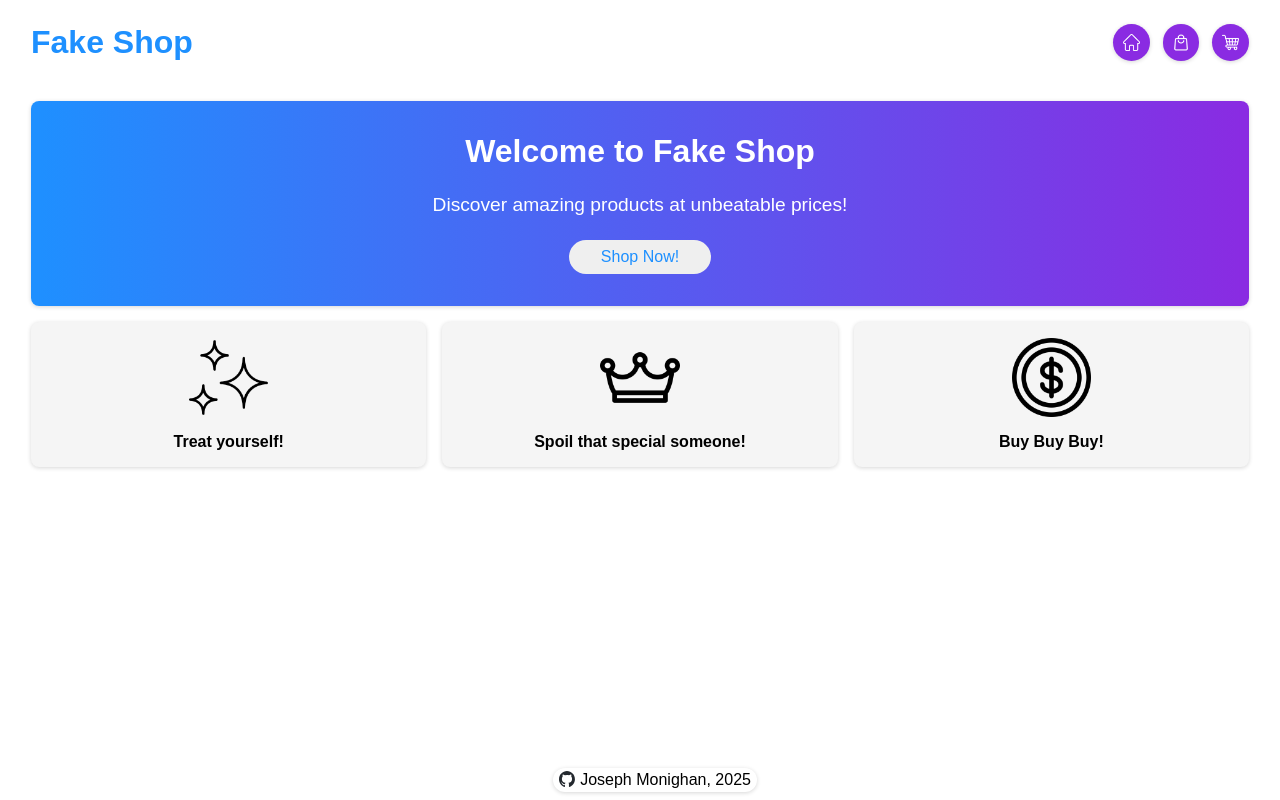
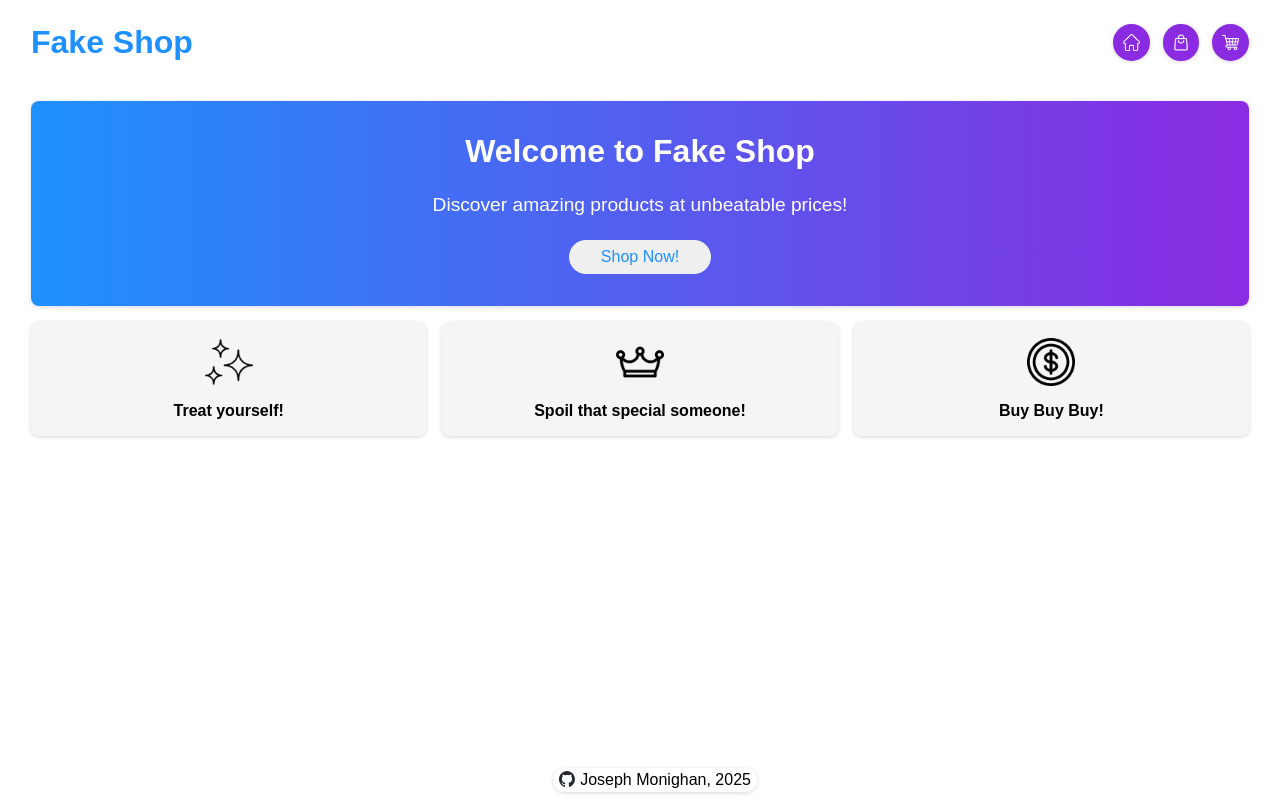
Before and after one commit to BlueVelocity/fake_shop, a React (Vite) app: page / in a window 1280 px wide. Built offline with nearby package versions, Linux system fonts and the light colour scheme.

Commit message:
Lower home page icon sizes

```diff
--- a/src/pages/Home/Home.module.css
+++ b/src/pages/Home/Home.module.css
@@ -72,8 +72,7 @@
 }
 
 .theSell img {
-  width: 20%;
-  max-width: 10rem;
+  width: 3rem;
   max-height: 100%;
   object-fit: contain;
 
```
